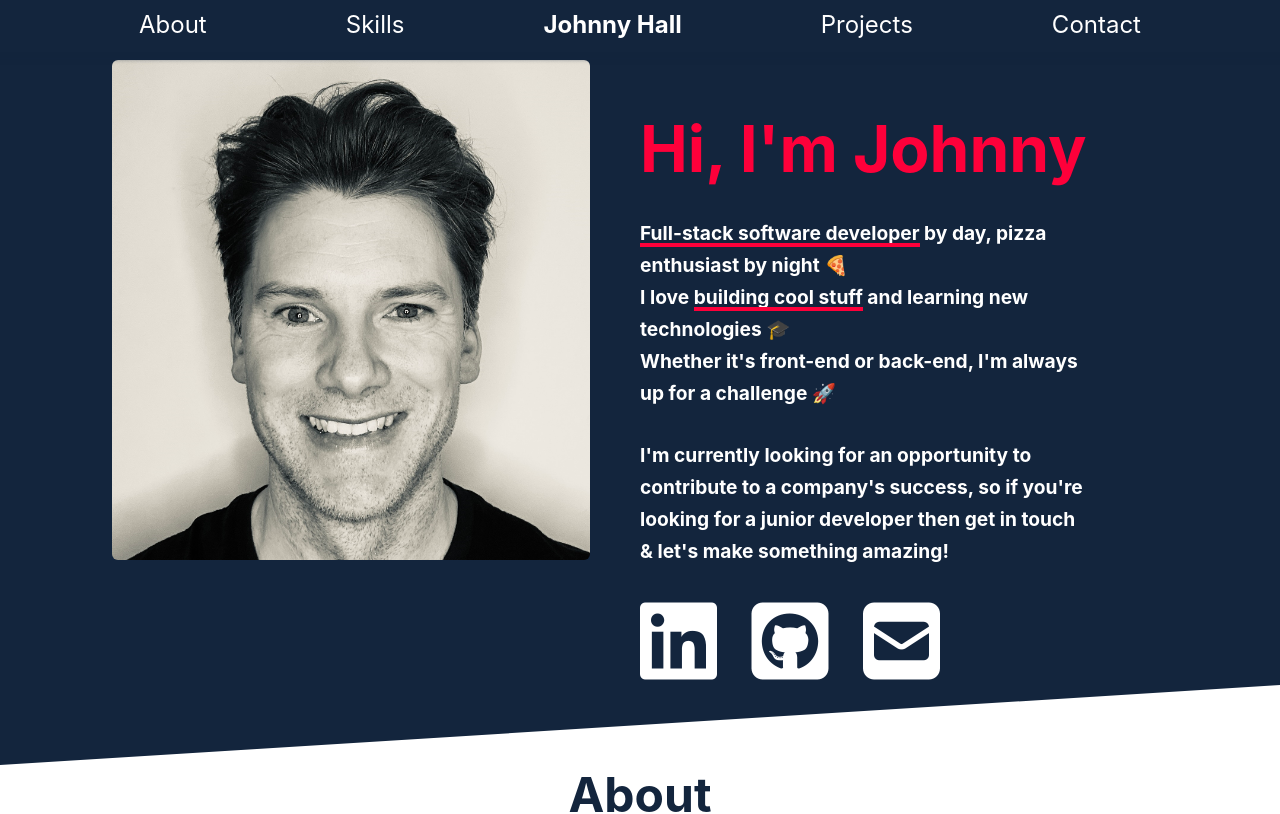
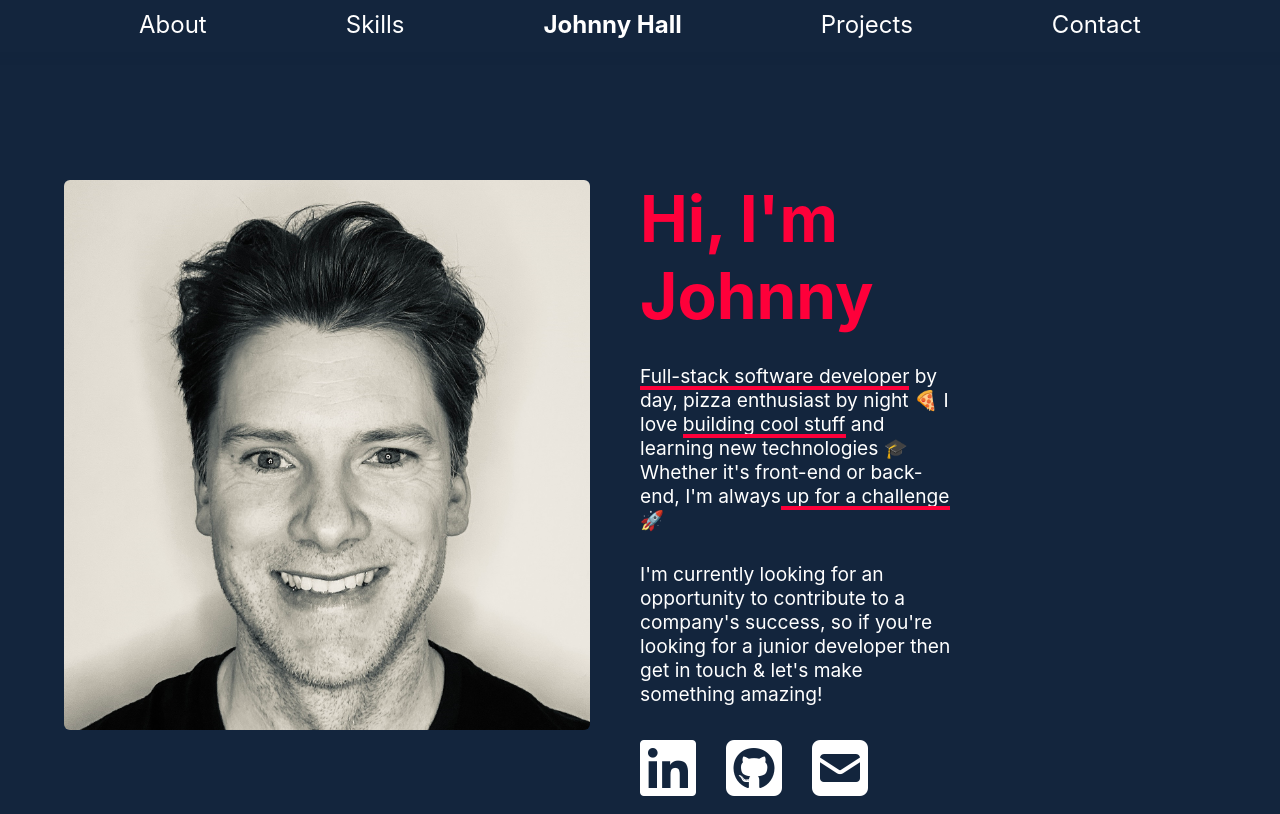
Before and after one commit to jbhall4291/portfolio, a React (Create React App) app: page / in a window 1280 px wide. Shown: the top 814 px of the page. Built offline with nearby package versions, Linux system fonts and the light colour scheme.

Commit message:
style Hero

```diff
--- a/src/components/Hero/Hero.css
+++ b/src/components/Hero/Hero.css
@@ -1,68 +1,57 @@
 .Hero {
-  padding-top: 60px;
-  /* background-color: #13253d; */
+  padding-top: 180px;
+  padding-bottom: 100px;
   background-color: var(--main-color);
-  /* height: 650px; */
   color: white;
   display: grid;
   grid-template-areas: "image text";
   grid-template-columns: 1fr 1fr;
-  /* justify-content: center;
-    align-content: center; */
 }
 
-.Hero--image {
+.Hero__div--image-container {
   grid-area: image;
   justify-self: end;
   margin-right: 25px;
-  /* height: 450px; */
 }
 
 .Hero img {
-  height: 500px;
-  /* border-radius: 5px; */
+  height: 550px;
   border-radius: 6px;
   margin-right: 25px;
 }
 
-.Hero--text {
+.Hero__div--text-container {
   grid-area: text;
-  /* height: 450px; */
-  /* margin-left: 25px; */
-  /* background-color: green; */
-  width: 70%;
+  width: 50%;
+  font-size: 1.2rem;
+  margin: auto 0;
 }
 
-.Hero--text h1 {
-  margin-top: 50px;
+.Hero h1 {
   font-size: 4rem;
   color: var(--highlight-color);
   margin-bottom: 30px;
 }
 
-.Hero__h2 {
+.Hero p {
   font-size: 1.2rem;
   margin-bottom: 1rem;
   margin-bottom: 30px;
-  line-height: 2rem;
 }
 
-
-
-.Hero__span {
+.Hero span {
   text-decoration: none;
   position: relative;
 }
 
 /* Create a pseudo-element that will be the underline */
-.Hero__span::before {
+.Hero span::before {
   content: "";
   position: absolute;
   left: 0;
   bottom: -2px;
   width: 100%;
   height: 4px;
-
   background-color: var(--highlight-color);
   transform: scaleX(0);
   transform-origin: left;
@@ -76,25 +65,18 @@
   }
 }
 
-
 .Hero__div--socials-container {
-  display: flex;
-  justify-content: space-between;
-  width: 300px;
+  /* display: flex; */
 }
 
 .Hero a {
-
   color: white;
-  /* background-color: green; */
-  /* display: inline-block; */
+  margin-right: 30px;
 }
 
 .Hero i {
-
   cursor: pointer;
-  font-size: 5.5rem;
-  /* margin: 10px 30px 10px 0; */
+  font-size: 4rem;
   transition: color 0.3s ease;
 }
 
@@ -105,22 +87,5 @@
 .Hero__div--angled {
   height: 80px;
   background-color: var(--main-color);
-
   clip-path: polygon(0 0, 100% 0, 0 100%);
 }
-
-/* .Hero__div--angled {
-    background: purple;
-      color: white;
-      clip-path: polygon(0 20%, 100% 0, 100% 80%, 0 100%);
-      padding: 5rem 20%;
-  } */
-
-/* .triangle {
-    width: 0px;
-    height: 0px;
-    border-style: solid;
-    border-width: 90px 100vw 0 0;
-    border-color: #121e27 transparent transparent transparent;
-    transform: rotate(0deg);
-  } */
--- a/src/components/Hero/Hero.js
+++ b/src/components/Hero/Hero.js
@@ -6,36 +6,26 @@ export const Hero = () => {
   return (
     <>
       <section id="hero" className="Hero">
-        <div className="Hero--image">
+        <div className="Hero__div--image-container">
           <img src={profilePic} alt="johnny"></img>
         </div>
-        <div className="Hero--text">
+
+        <div className="Hero__div--text-container">
           <h1>Hi, I'm Johnny</h1>
 
-          <h2 className="Hero__h2">
-            <span className="Hero__span fade-in-underline">
-              Full-stack software developer
-            </span>{" "}
-            by day, pizza enthusiast by night 🍕 <br></br> I love{" "}
-            <span className="Hero__span fade-in-underline">
-              building cool stuff
-            </span>{" "}
-            and{" "}
-            <span className="Hero__span fade-in-underline">
-              learning new technologies{" "}
-            </span>
-            🎓 <br></br> Whether it's front-end or back-end, I'm always{" "}
-            <span className="Hero__span fade-in-underline">
-              up for a challenge
-            </span>{" "}
-            🚀
-          </h2>
+          <p>
+            <span>Full-stack software developer</span> by day, pizza enthusiast
+            by night 🍕 I love <span>building cool stuff</span> and
+            <span> learning new technologies </span>
+            🎓 Whether it's front-end or back-end, I'm always
+            <span> up for a challenge</span> 🚀
+          </p>
 
-          <h2 className="Hero__h2">
+          <p>
             I'm currently looking for an opportunity to contribute to a
             company's success, so if you're looking for a junior developer then
             get in touch & let's make something amazing!
-          </h2>
+          </p>
 
           <div className="Hero__div--socials-container">
             <a
@@ -61,7 +51,6 @@ export const Hero = () => {
         </div>
       </section>
       <div className="Hero__div--angled"></div>
-      {/* <div className="triangle"></div> */}
     </>
   );
 };
```
